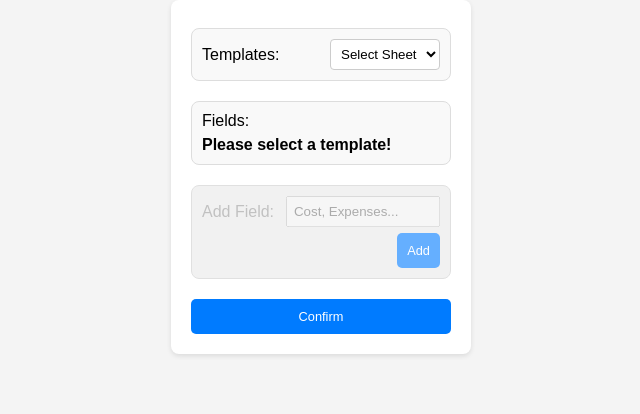
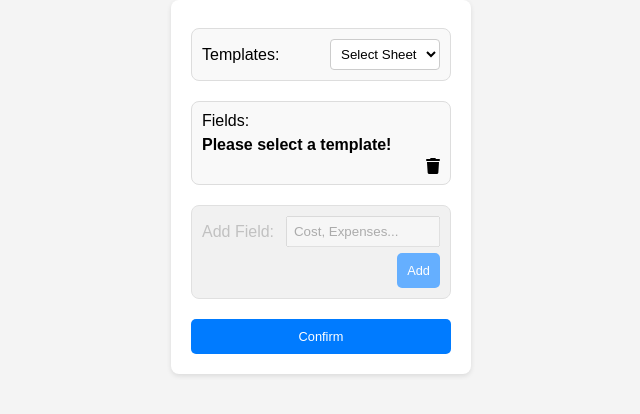
Before and after one commit to Ywintersss/Better-Sheets, a plain HTML site: page src/html/templatedSheetCreate.html in a window 1280 px wide. Both pictures are taken after a click on the button "Add". Shown: the whole page, without its empty margins (319-959 px from the left). Drawn offline with Linux system fonts and the light colour scheme; a web font is replaced by a local one.

Commit message:
added delete

```diff
--- a/src/html/templatedSheetCreate.html
+++ b/src/html/templatedSheetCreate.html
@@ -2,6 +2,7 @@
 <html>
   <head>
     <base target="_top" />
+    <link rel="stylesheet" href="https://cdnjs.cloudflare.com/ajax/libs/font-awesome/6.0.0-beta3/css/all.min.css">
   </head>
   <script>
     //Deprecated
@@ -31,10 +32,10 @@
       templateFields.removeChild(templateFields.lastElementChild);
 
       //add default fields here
-      addField("Expense")
+      addField("Expense", true)
     }
 
-    function addField(fieldName){
+    function addField(fieldName, isDefault = false) {
       const templateFields = document.querySelector(".template-fields");
       const fieldNames = document.querySelectorAll(".field");
 
@@ -45,7 +46,8 @@
             console.log("Field already exists");
             return;
         }
-    }
+      }
+
 
       const fieldContainer = document.createElement("div");
       fieldContainer.classList.add("field-container");
@@ -57,7 +59,27 @@
       fieldText.textContent = fieldName;
 
       field.appendChild(fieldText);
+
+      //template non default fields(user added fields)
+      if (!isDefault) {
+        const iconSpan = document.createElement("span");
+        iconSpan.classList.add("icon");
+
+        //remove function
+        iconSpan.addEventListener("click", () => {
+          fieldContainer.remove();
+        });
+
+        const icon = document.createElement("i");
+        icon.classList.add("fa-solid");
+        icon.classList.add("fa-trash");
+
+        iconSpan.appendChild(icon);
+        field.appendChild(iconSpan);
+      }
+
       fieldContainer.appendChild(field);
+
 
       templateFields.appendChild(fieldContainer);
     }
@@ -119,6 +141,10 @@
       width: 100%;
     }
 
+    i::before{
+      content: "\f1f8";
+    }
+
     .form-content {
       display: flex;
       flex-direction: column;
@@ -174,8 +200,22 @@
       margin-bottom: 6px;
     }
 
+    .field-container:not(:last-child) {
+      margin-bottom: 4px;
+    }
+
+    .field{
+      display: flex;
+      justify-content: space-between;
+    }
+
     .field span{
       font-weight: bold;
+    }
+
+    .icon{
+      font-family: "Font Awesome 6 Free";
+      cursor: pointer;
     }
 
     .disabled {
```
Also changed, not shown: .clasp.json.
